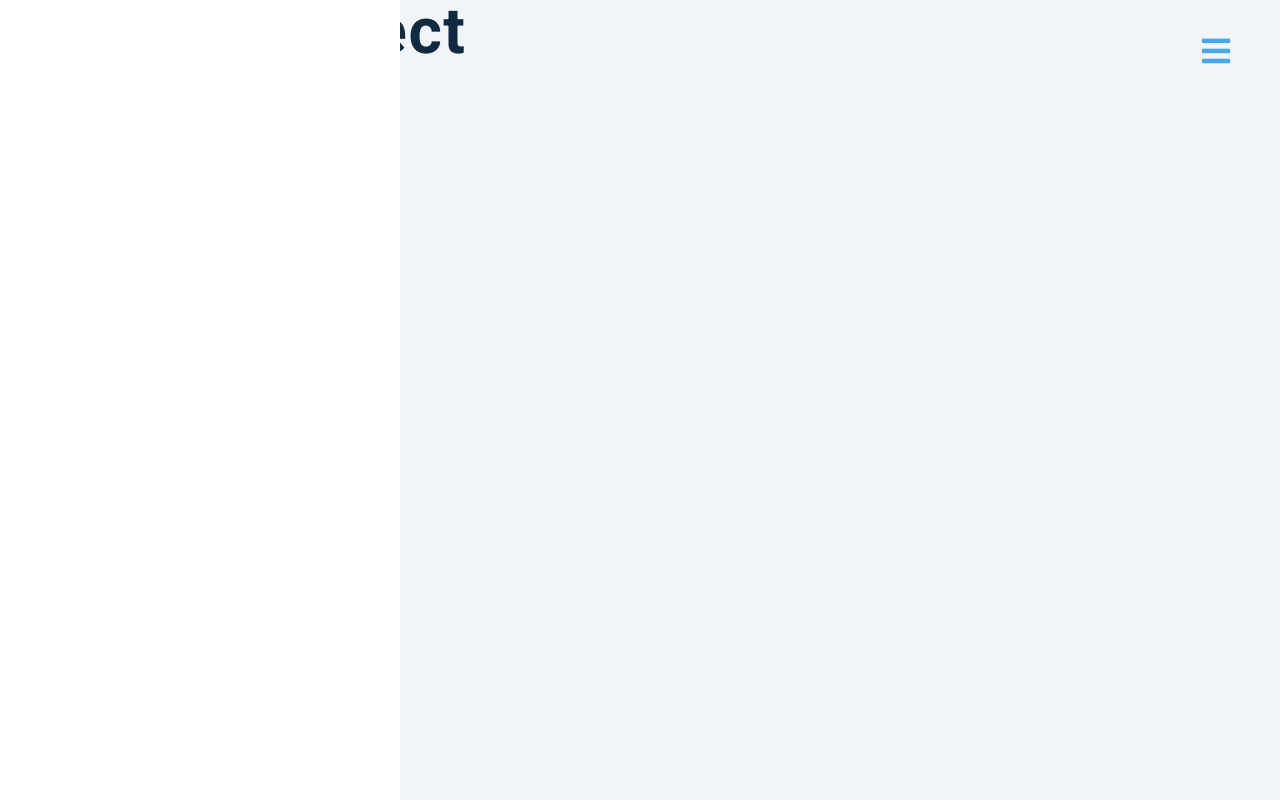
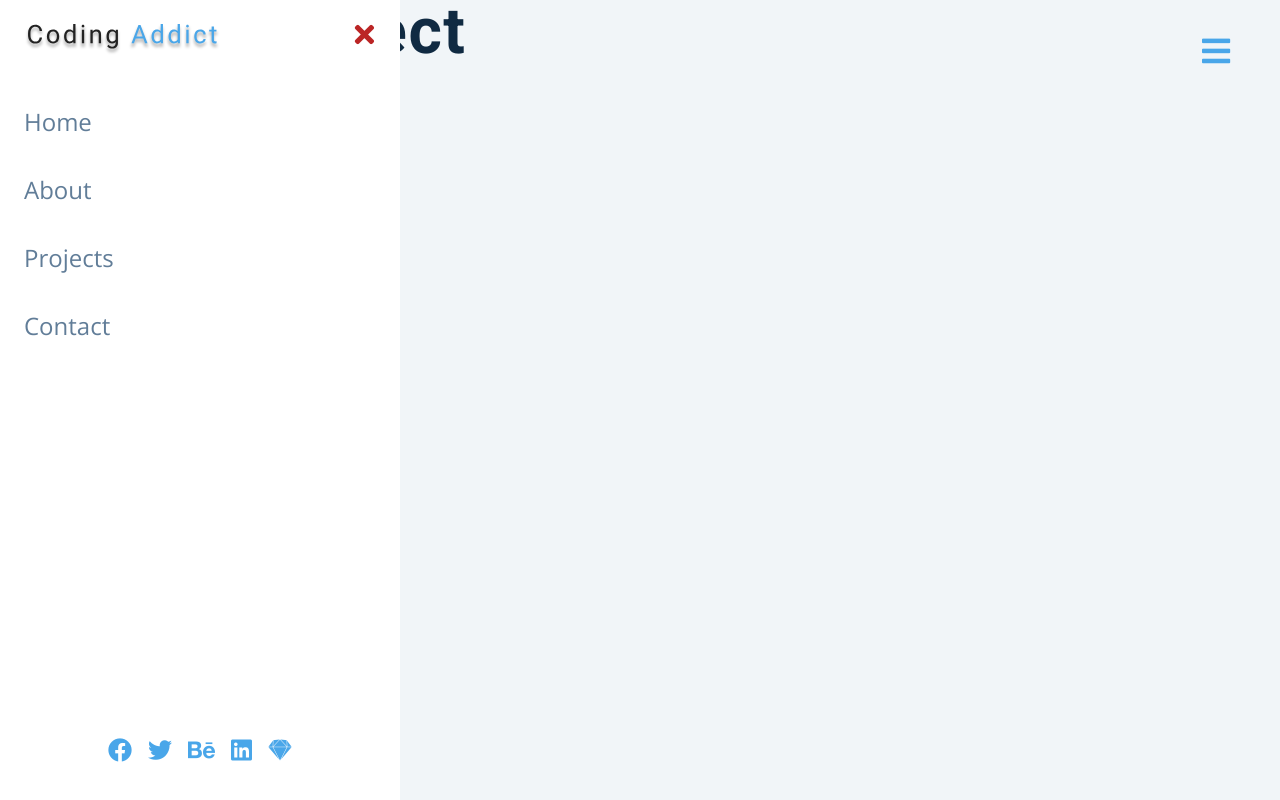
Before and after one commit to lucasvergara1/Sidebar-Project, a plain HTML site: page index.html in a window 1280 px wide. Both pictures are taken after a click on the button 1216 px from the left and 52 px from the top of the page. Drawn offline with nearby package versions, Linux system fonts and the light colour scheme.

Commit message:
End of the project

```diff
--- a/app.js
+++ b/app.js
@@ -0,0 +1,21 @@
+const toggleBtn = document.querySelector('.sidebar-toggle');
+const closeBtn = document.querySelector('.close-btn');
+const sidebar = document.querySelector('.sidebar');
+
+toggleBtn.addEventListener('click', function(){
+    console.log(sidebar.classList);
+    //abaixo escrito codigo longo, correto mas longo
+   // if (sidebar.classList.contains('show-sidebar')){
+   //     sidebar.classList.remove('show-sidebar')
+   // }
+   // else{
+   //     sidebar.classList.add('show-sidebar');
+   // }
+    //abaixo vers"ao curta com toggle
+    //Apenas deixando anotado, para isso funcionar se atente ao CSS!É lá que é critico para tornar o JS fácil igual esse projeto.
+   sidebar.classList.toggle('show-sidebar');
+});
+
+closeBtn.addEventListener('click', function(){
+    sidebar.classList.toggle('show-sidebar');
+})
--- a/index.html
+++ b/index.html
@@ -18,7 +18,55 @@
       <i class="fas fa-bars"></i>
     </button>
     <aside class="sidebar">
-
+      <div class="sidebar-header">
+        <img src="./logo.svg" class="logo" alt=""/>
+        <button class="close-btn">
+          <i class="fas fa-times"></i>
+        </button>
+      </div>
+<!-- links -->
+<ul class="links">
+  <li>
+    <a href="index.html">home</a>
+  </li>
+  <li>
+    <a href="about.html">about</a>
+  </li>
+  <li>
+    <a href="projects.html">projects</a>
+  </li>
+  <li>
+    <a href="contact.html">contact</a>
+  </li>
+</ul>
+<!-- social media -->
+<ul class="social-icons">
+  <li>
+    <a href="https://www.twitter.com">
+      <i class="fab fa-facebook"></i>
+    </a>
+  </li>
+  <li>
+    <a href="https://www.twitter.com">
+      <i class="fab fa-twitter"></i>
+    </a>
+  </li>
+  <li>
+    <a href="https://www.twitter.com">
+      <i class="fab fa-behance"></i>
+    </a>
+  </li>
+  <li>
+    <a href="https://www.twitter.com">
+      <i class="fab fa-linkedin"></i>
+    </a>
+  </li>
+  <li>
+    <a href="https://www.twitter.com">
+      <i class="fab fa-sketch"></i>
+    </a>
+  </li>
+</ul>
     </aside>
     <h1>sidebar project</h1>
     <!-- javascript -->
--- a/styles.css
+++ b/styles.css
@@ -247,7 +247,7 @@ Sidebar
   row-gap: 1rem;
   box-shadow: var(--clr-red-dark);
   transition: var(--transition);
-  /* transform: translate(-100%); */
+  transform: translate(-100%);
 }
 .show-sidebar {
   transform: translate(0);
```
